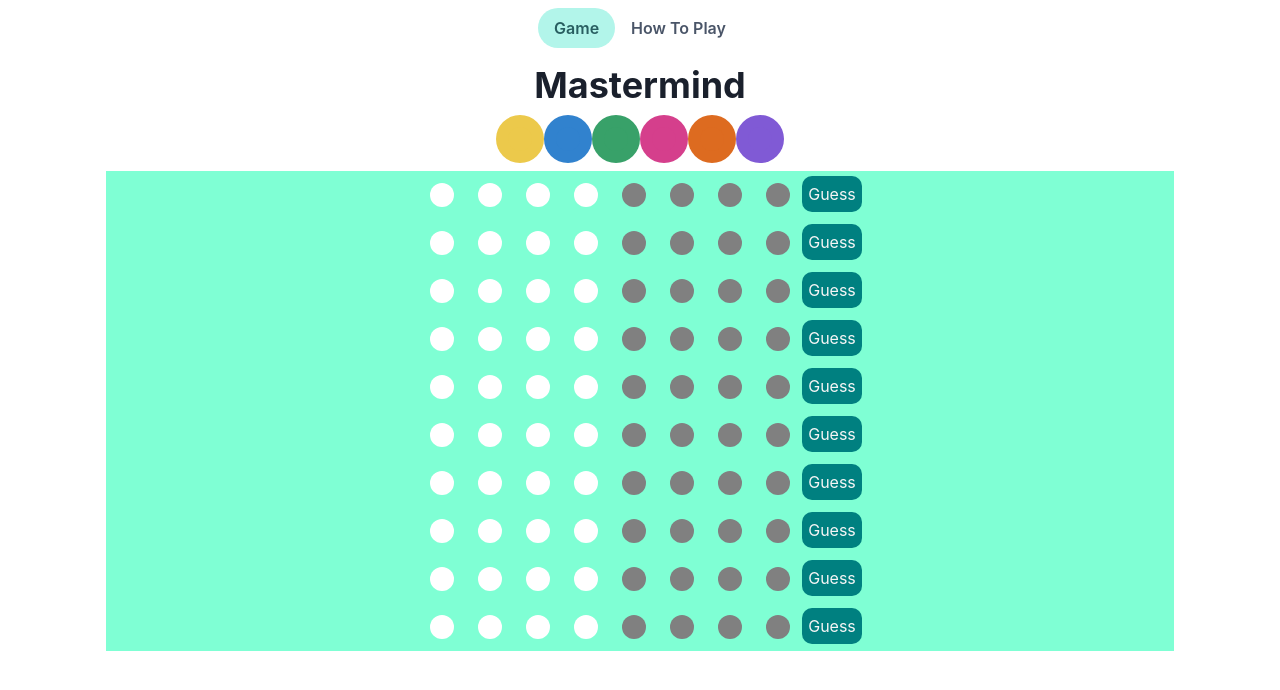
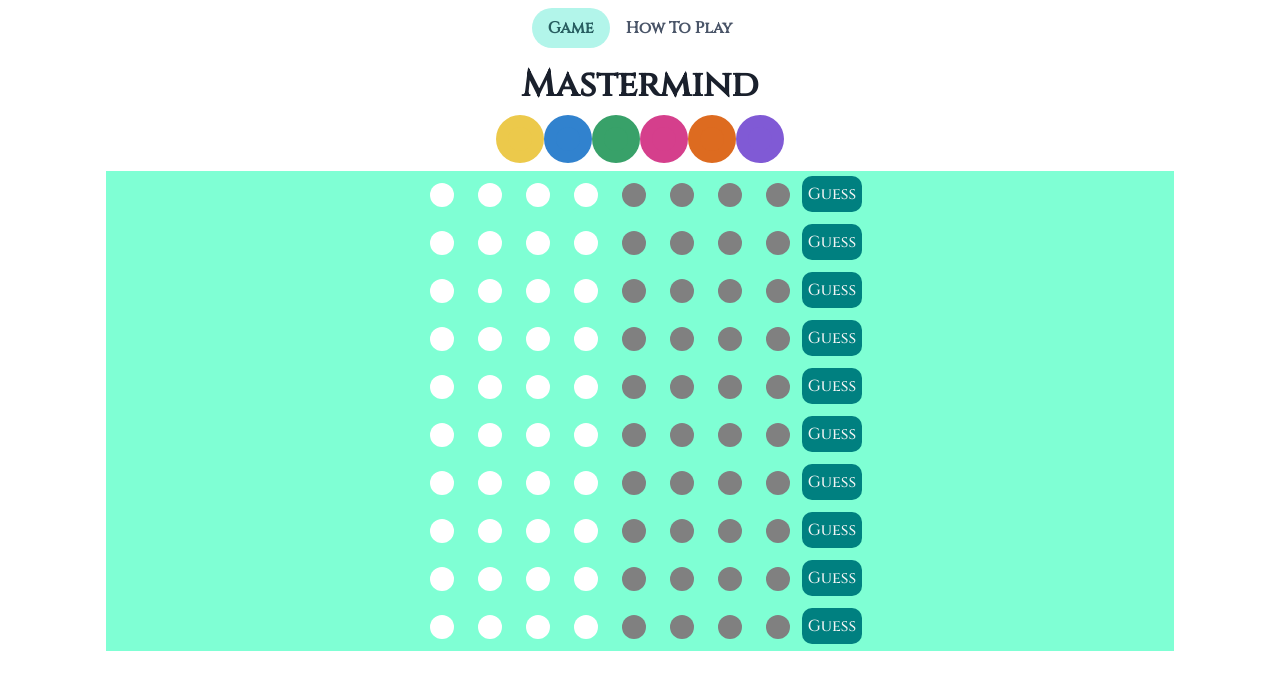
Before and after one commit to BethanL19/mastermind2.0, a React (Vite) app: page / in a window 1280 px wide. Shown: the top 690 px of the page. Built offline with nearby package versions, Linux system fonts and the light colour scheme.

Commit message:
font change

```diff
--- a/src/App.tsx
+++ b/src/App.tsx
@@ -7,14 +7,18 @@
     Tab,
     TabPanel,
     Heading,
+    extendTheme,
 } from "@chakra-ui/react";
 import "./style.css";
 import { Instructions } from "./Instructions";
 
 function App(): JSX.Element {
+    const theme = extendTheme({
+        fonts: { heading: `'Cinzel', san-serif`, body: `'Cinzel', san-serif` },
+    });
     return (
         <>
-            <ChakraProvider>
+            <ChakraProvider theme={theme}>
                 <Tabs
                     variant="soft-rounded"
                     colorScheme="teal"
--- a/src/style.css
+++ b/src/style.css
@@ -1,3 +1,4 @@
+@import url("https://fonts.googleapis.com/css2?family=Cinzel:wght@500&display=swap");
 .Board {
     background-color: aquamarine;
     margin-left: 7vw;
@@ -8,6 +9,7 @@
     flex-wrap: wrap;
     flex-direction: column;
     align-items: center;
+    font-family: "Cinzel", serif;
 }
 .Options {
     margin: 1vh;
```
